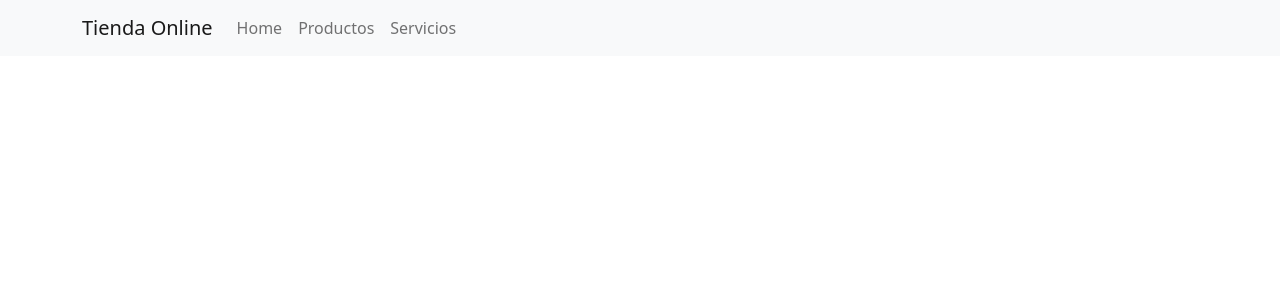
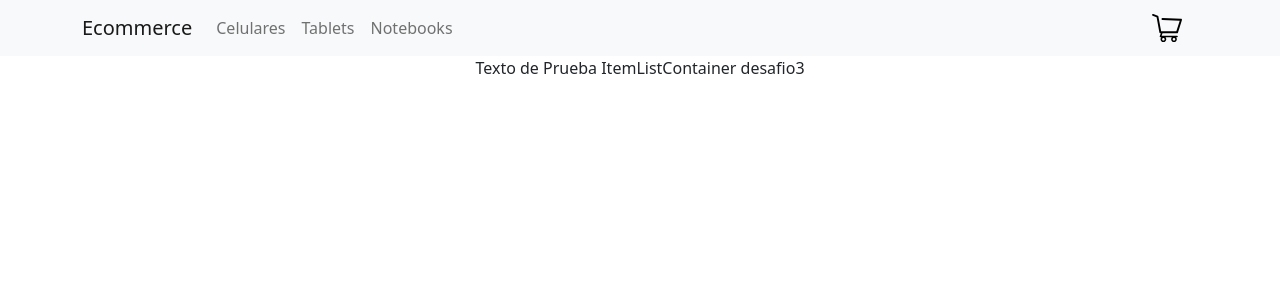
Before and after one commit to lucho77/reactCoderhouse, a React (Create React App) app: page / in a window 1280 px wide. Shown: the top 300 px of the page. Built offline with nearby package versions, Linux system fonts and the light colour scheme.

Commit message:
CartWidget and ItemListContainer Desafio 3

```diff
--- a/src/App.js
+++ b/src/App.js
@@ -1,13 +1,13 @@
 import logo from './logo.svg';
 import './App.css';
 import NavBar from './components/NavBar';
+import ItemListConteiner from './components/ItemListConteiner';
 
 function App() {
   return (
     <div className="App">
-      <NavBar>
-
-      </NavBar>
+      <NavBar/>
+      <ItemListConteiner name='desafio3'/>
     </div>
   );
 }
--- /dev/null
+++ b/src/components/CarWidget.js
@@ -0,0 +1,16 @@
+import logo from '../cart.svg'; // Tell Webpack this JS file uses this image
+
+function CarWidget() {
+    return (
+      <>
+       <img
+        src={logo}
+        width="30"
+        height="30"
+        className="d-inline-block align-top"
+        alt="cart logo"></img>
+        </>
+        );
+}
+
+export default CarWidget;
--- /dev/null
+++ b/src/components/ItemListConteiner.js
@@ -0,0 +1,11 @@
+function ItemListConteiner(props) {
+  console.log(props);
+    return (
+      <>
+    <p> Texto de Prueba ItemListContainer {props.name}</p>
+    </>
+    );
+
+}
+
+export default ItemListConteiner;
--- a/src/components/NavBar.js
+++ b/src/components/NavBar.js
@@ -1,21 +1,25 @@
 import Navbar from 'react-bootstrap/Navbar';
 import Container from 'react-bootstrap/Container';
 import Nav from 'react-bootstrap/Nav';
+import CarWidget from './CarWidget';
 
 function NavBar() {
     return (
       <>
-            <Navbar bg="light" expand="lg">
+  <Navbar bg="light" expand="lg">
   <Container>
-    <Navbar.Brand href="#home">Tienda Online</Navbar.Brand>
+    <Navbar.Brand href="#home">Ecommerce</Navbar.Brand>
     <Navbar.Toggle aria-controls="basic-navbar-nav" />
     <Navbar.Collapse id="basic-navbar-nav">
       <Nav className="me-auto">
-        <Nav.Link href="#home">Home</Nav.Link>
-        <Nav.Link href="#link">Productos</Nav.Link>
-        <Nav.Link href="#link">Servicios</Nav.Link>
+        <Nav.Link href="#home">Celulares</Nav.Link>
+        <Nav.Link href="#link">Tablets</Nav.Link>
+        <Nav.Link href="#link">Notebooks</Nav.Link>
       </Nav>
     </Navbar.Collapse>
+    <Navbar.Brand href="">
+    <CarWidget/>
+    </Navbar.Brand>
   </Container>
 </Navbar>
 </>
```
Also changed, not shown: src/cart.svg (added).
